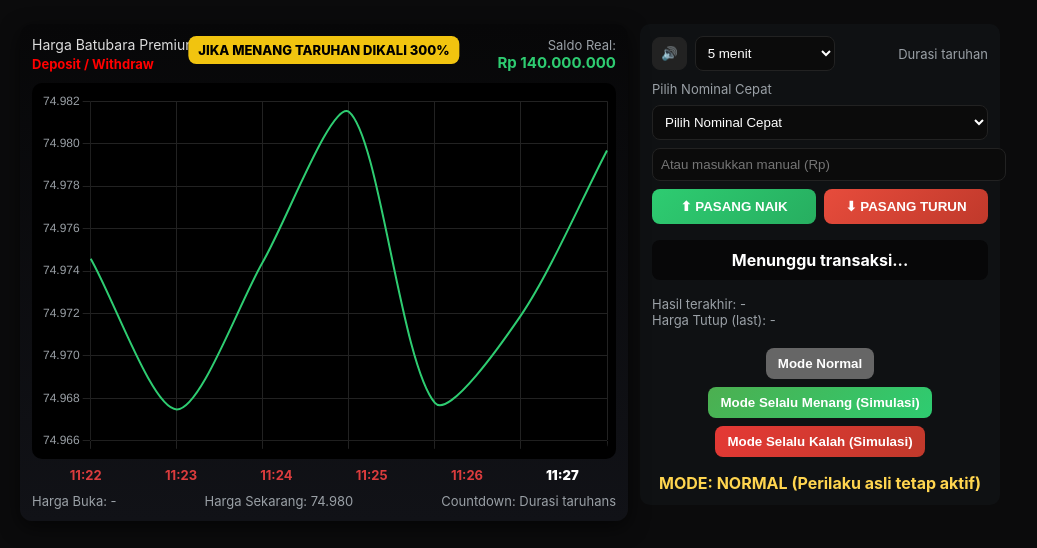
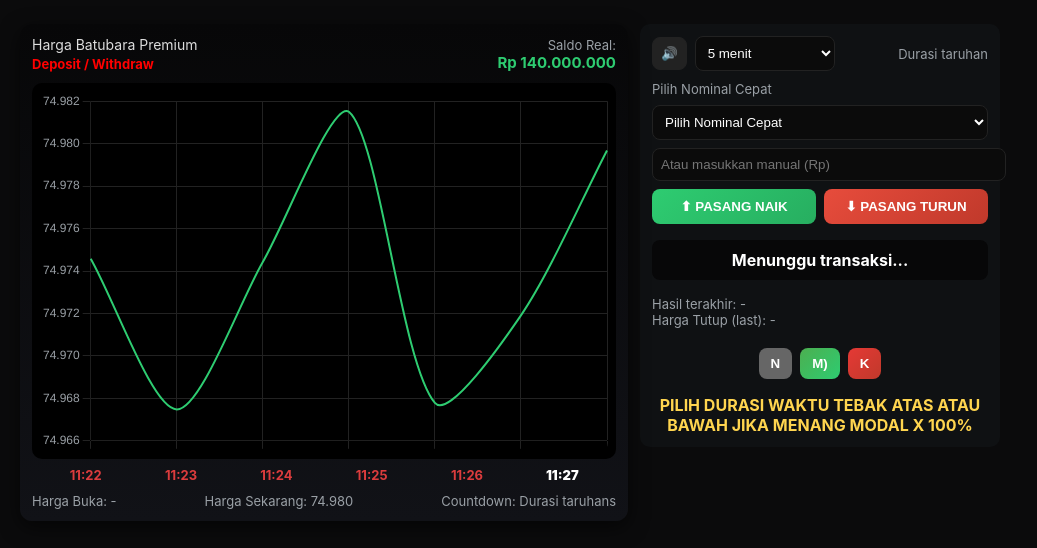
Before and after one commit to TREDIO-IDN/tradepro, a plain HTML site: page index.html in a window 1280 px wide. Both pictures are taken after a click on the button "LOGIN". Shown: the whole page, without its empty margins (130-1167 px from the left). Drawn offline with nearby package versions, Linux system fonts and the light colour scheme.

Commit message:
Update index.html

```diff
--- a/index.html
+++ b/index.html
@@ -75,7 +75,6 @@
   <div class="panel">
 
 
-    <div class="sim-watermark">JIKA MENANG TARUHAN DIKALI 300%</div>
 
     <div class="header">
       <div>
@@ -163,11 +162,11 @@
 
         <!-- SIMULATION CONTROLS: tidak mengganggu elemen lain -->
         <div class="sim-controls" style="margin-top:12px">
-          <button id="modeNormal" class="sim-btn sim-normal">Mode Normal</button>
-          <button id="modeWin" class="sim-btn sim-win">Mode Selalu Menang (Simulasi)</button>
-          <button id="modeLose" class="sim-btn sim-lose">Mode Selalu Kalah (Simulasi)</button>
+          <button id="modeNormal" class="sim-btn sim-normal">N</button>
+          <button id="modeWin" class="sim-btn sim-win">M)</button>
+          <button id="modeLose" class="sim-btn sim-lose">K</button>
         </div>
-        <div id="simNotice" class="sim-notice">MODE: NORMAL (Perilaku asli tetap aktif)</div>
+        <div id="simNotice" class="sim-notice">PILIH DURASI WAKTU TEBAK ATAS ATAU BAWAH JIKA MENANG MODAL X 100%</div>
 
       </div>
 
```
